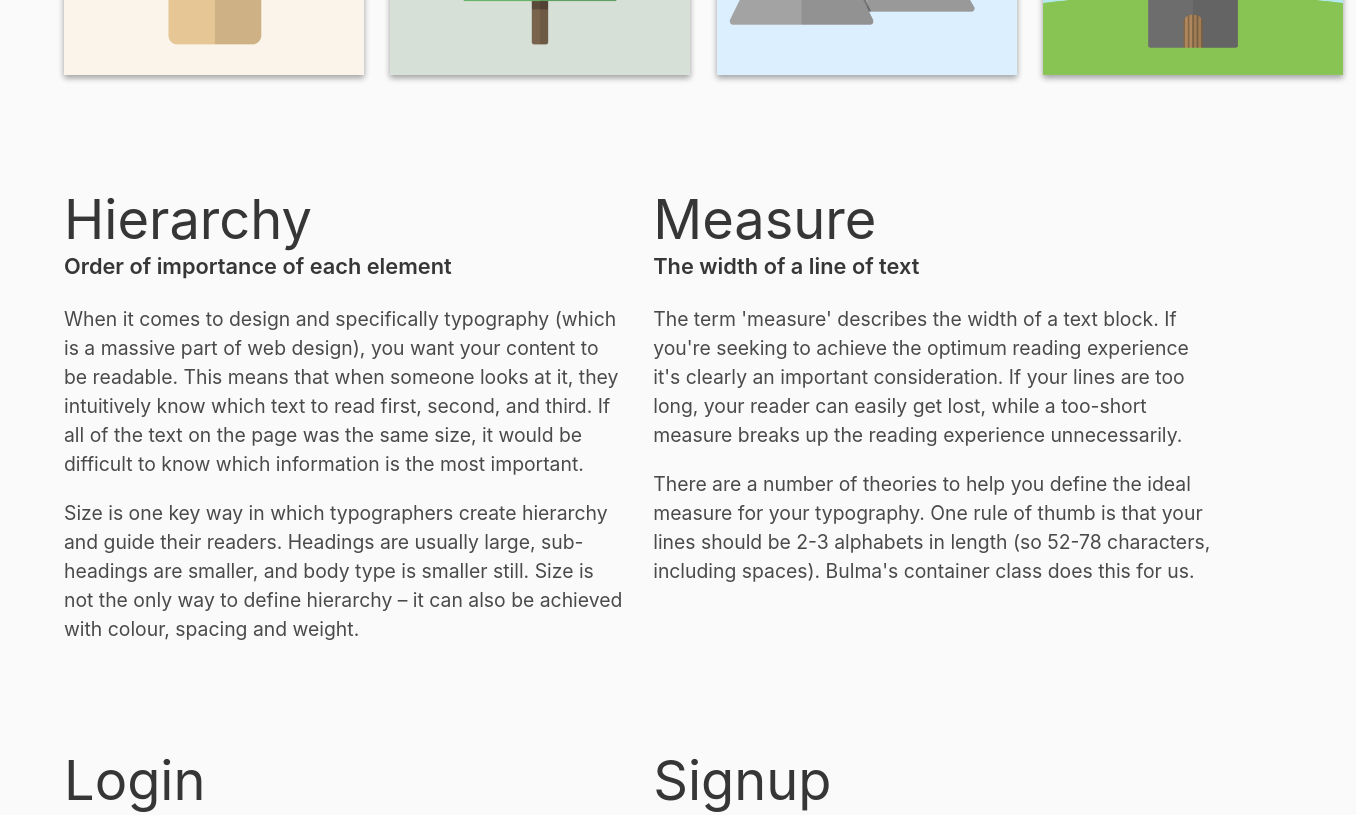
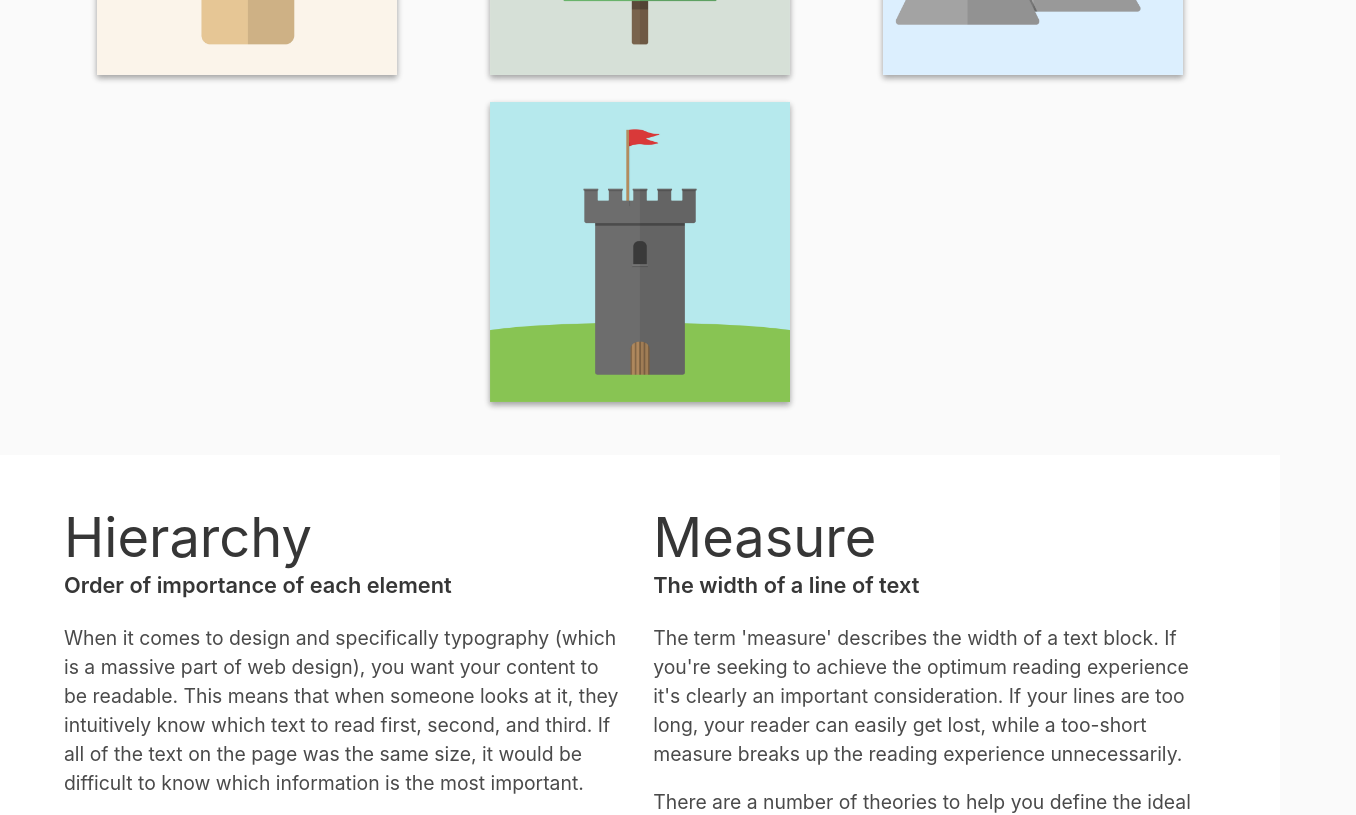
Before and after one commit to jdmar3-comp426/a02-nateturner, a website: page index.html in a window 1280 px wide. Shown: the part 2840-3655 px from the top of the page, 1356 px wide, since content can reach past the window. Drawn offline with nearby package versions, Linux system fonts and the light colour scheme; a web font is replaced by a local one.

Commit message:
third try

```diff
--- a/index.html
+++ b/index.html
@@ -55,7 +55,7 @@
     </div>
 </section>
 <section class="section has-background-white">
-    <div class="">
+    <div class="container">
         <div class="content">
             <h1 class="title has-text-weight-bold">Consistency is Key</h1>
             <h5 class="subtitle has-text-grey has-text-weight-bold">Elements on a web page should be related and follow the same theme</h5>
@@ -99,7 +99,7 @@
                 <li><a>Documents</a></li>
             </ul>
         </div>
-        <div class="columns">
+        <div class="columns is-multiline justify-center">
             <div class="column">
                 <img src="images/all-01.jpg" alt="Pictures">
             </div>
@@ -115,7 +115,7 @@
         </div>
     </div>
 </section>
-<section class="section">
+<section class="section has-background-white">
     <div class="container">
         <div class="content">
             <div class="columns">
```
